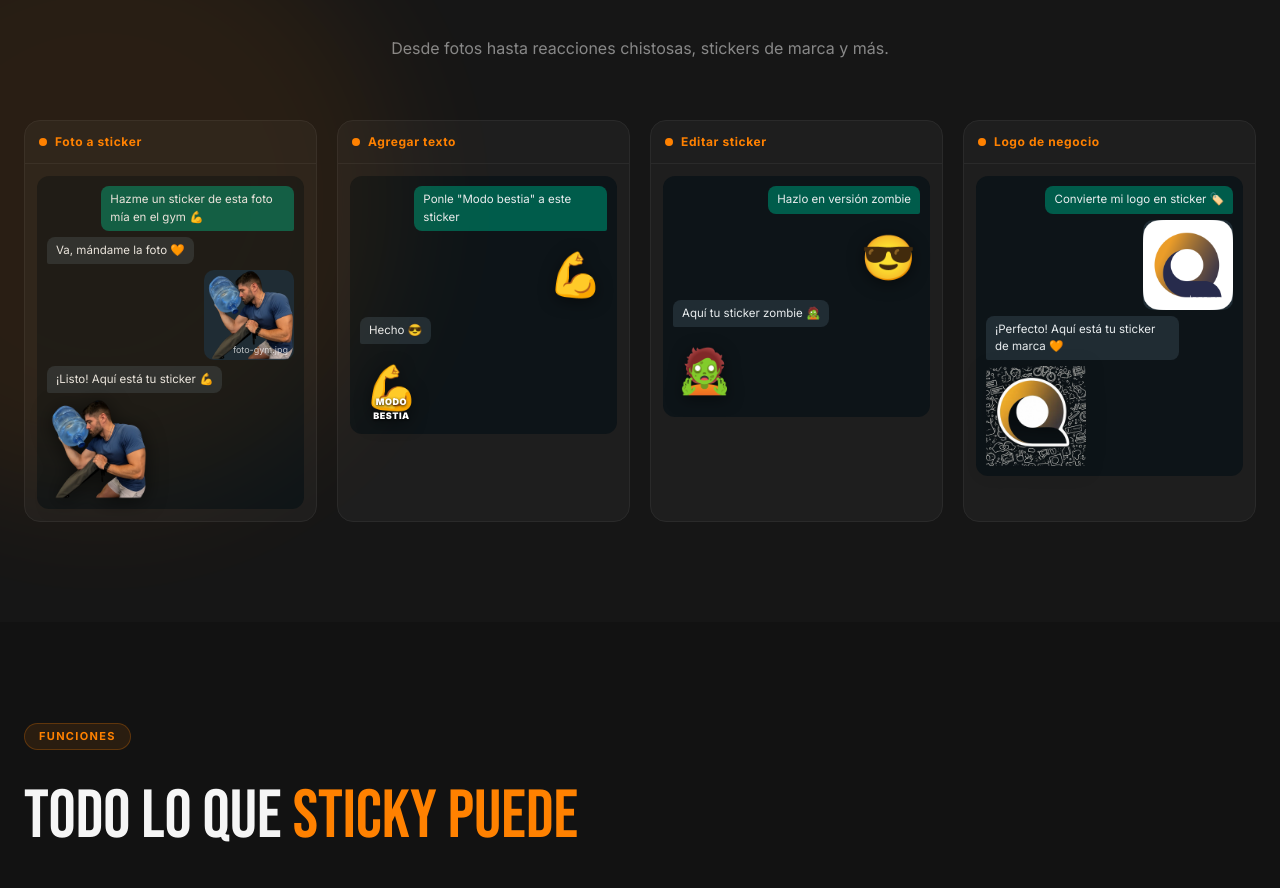
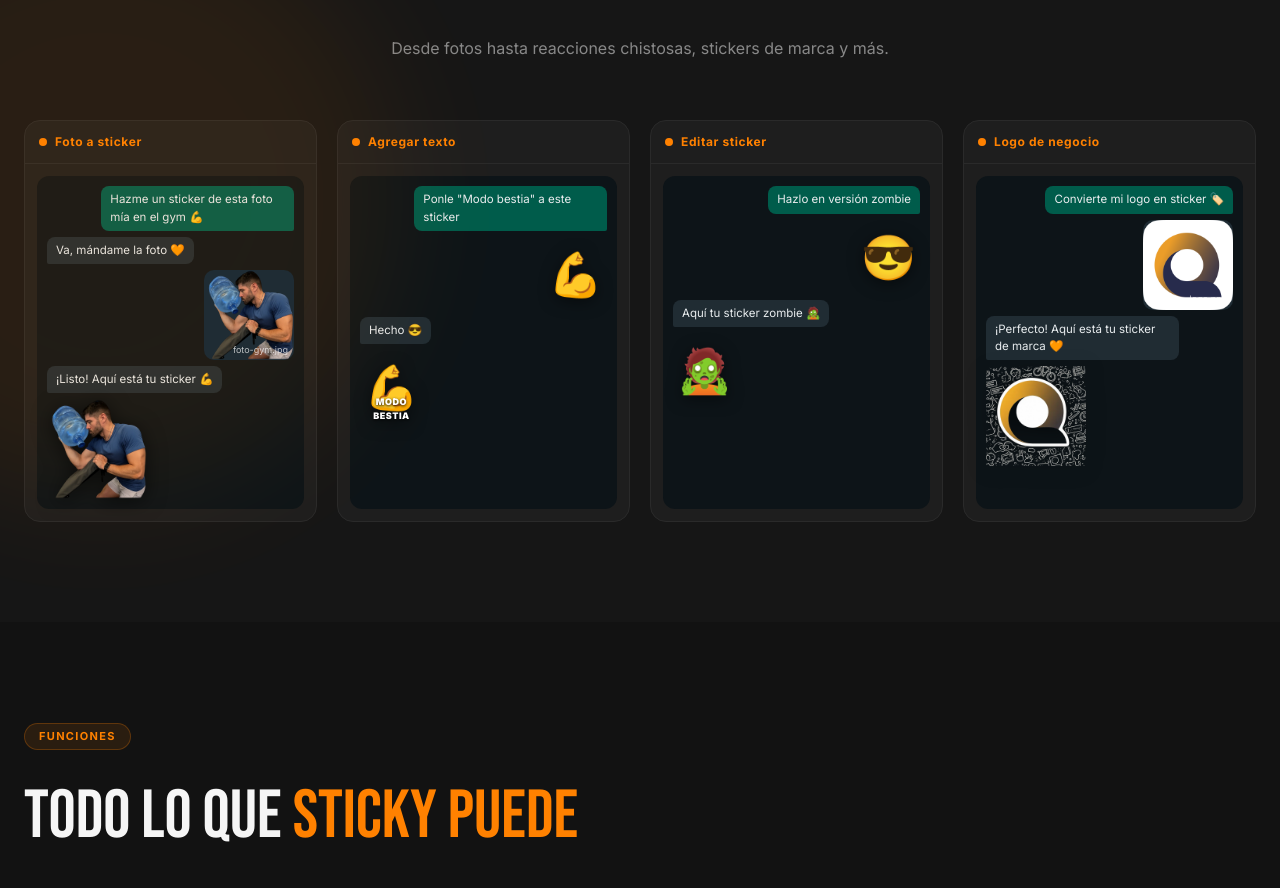
Before and after one commit to ferpinedo/sticky-landing, a Next.js app: page / in a window 1280 px wide. Shown: the part 1722-2610 px from the top of the page. Built offline with nearby package versions, Linux system fonts and the light colour scheme.

Commit message:
Examples: equal card height, chat area stretches to fill with flex-1

```diff
--- a/src/components/Examples.tsx
+++ b/src/components/Examples.tsx
@@ -59,7 +59,7 @@ function MiniChat({ conversation }: { conversation: Msg[] }) {
         display: "flex",
         flexDirection: "column",
         gap: 6,
-        minHeight: 160,
+        flex: 1,
       }}
     >
       {conversation.map((msg, i) => {
@@ -157,12 +157,12 @@ export default function Examples() {
 
         <div style={{ display: "grid", gridTemplateColumns: "repeat(auto-fill, minmax(260px, 1fr))", gap: 20 }}>
           {examples.map((ex, i) => (
-            <div key={i} className="feature-card" style={{ background: "#1E1E1E", border: "1px solid #2A2A2A", borderRadius: 16, overflow: "hidden" }}>
-              <div style={{ padding: "12px 14px", borderBottom: "1px solid #2A2A2A", display: "flex", alignItems: "center", gap: 8 }}>
+            <div key={i} className="feature-card" style={{ background: "#1E1E1E", border: "1px solid #2A2A2A", borderRadius: 16, overflow: "hidden", display: "flex", flexDirection: "column" }}>
+              <div style={{ padding: "12px 14px", borderBottom: "1px solid #2A2A2A", display: "flex", alignItems: "center", gap: 8, flexShrink: 0 }}>
                 <div style={{ width: 8, height: 8, borderRadius: "50%", background: "#FF8100" }} />
                 <span style={{ fontSize: 12, fontWeight: 700, color: "#FF8100", letterSpacing: "0.05em" }}>{ex.label}</span>
               </div>
-              <div style={{ padding: 12 }}>
+              <div style={{ padding: 12, flex: 1, display: "flex", flexDirection: "column" }}>
                 <MiniChat conversation={ex.conversation} />
               </div>
             </div>
```
